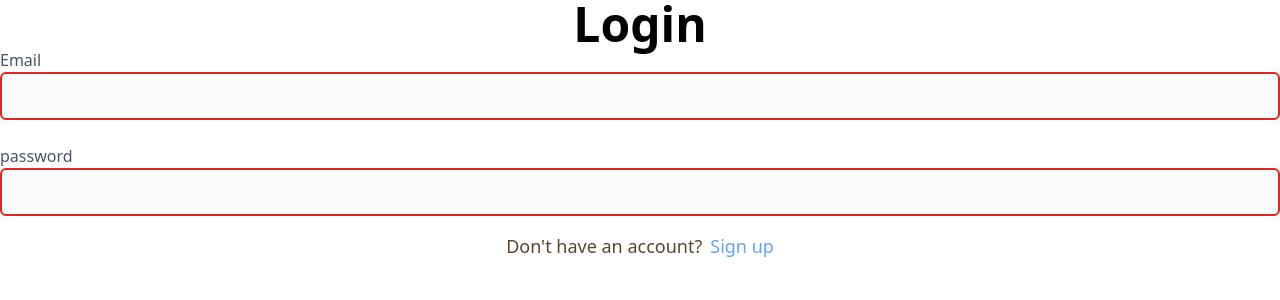
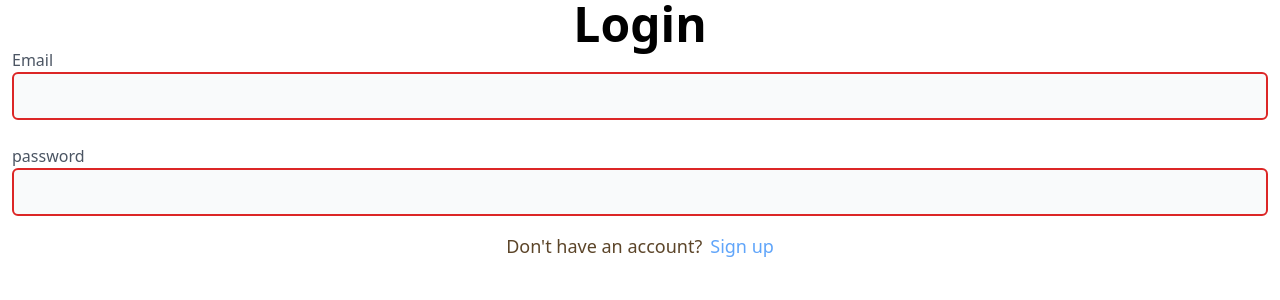
Before and after one commit to ali-mohammadi5272/sjs-task, a React (Vite) app: page /auth/login in a window 1280 px wide. Shown: the top 300 px of the page. Built offline with nearby package versions, Linux system fonts and the light colour scheme.

Commit message:
style: add padding to container

```diff
--- a/src/components/Container/Container.tsx
+++ b/src/components/Container/Container.tsx
@@ -4,7 +4,7 @@ import { ContainerPropsType } from "./container.types";
 const Container: React.FC<PropsWithChildren<ContainerPropsType>> = ({
   children,
 }) => {
-  return <div className="max-w-[1450px] mx-auto">{children}</div>;
+  return <div className="max-w-[1450px] mx-auto px-3">{children}</div>;
 };
 
 export default Container;
```
